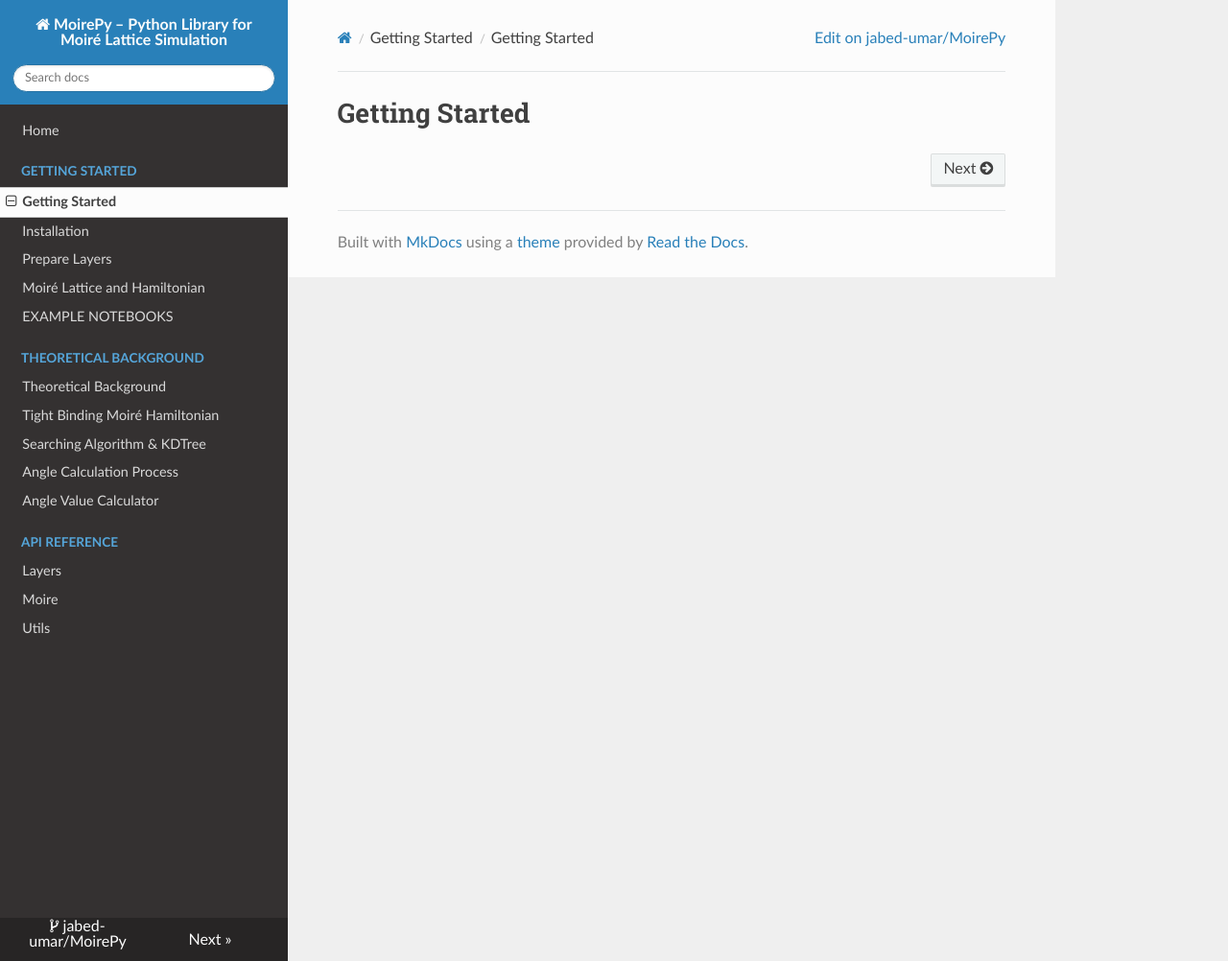
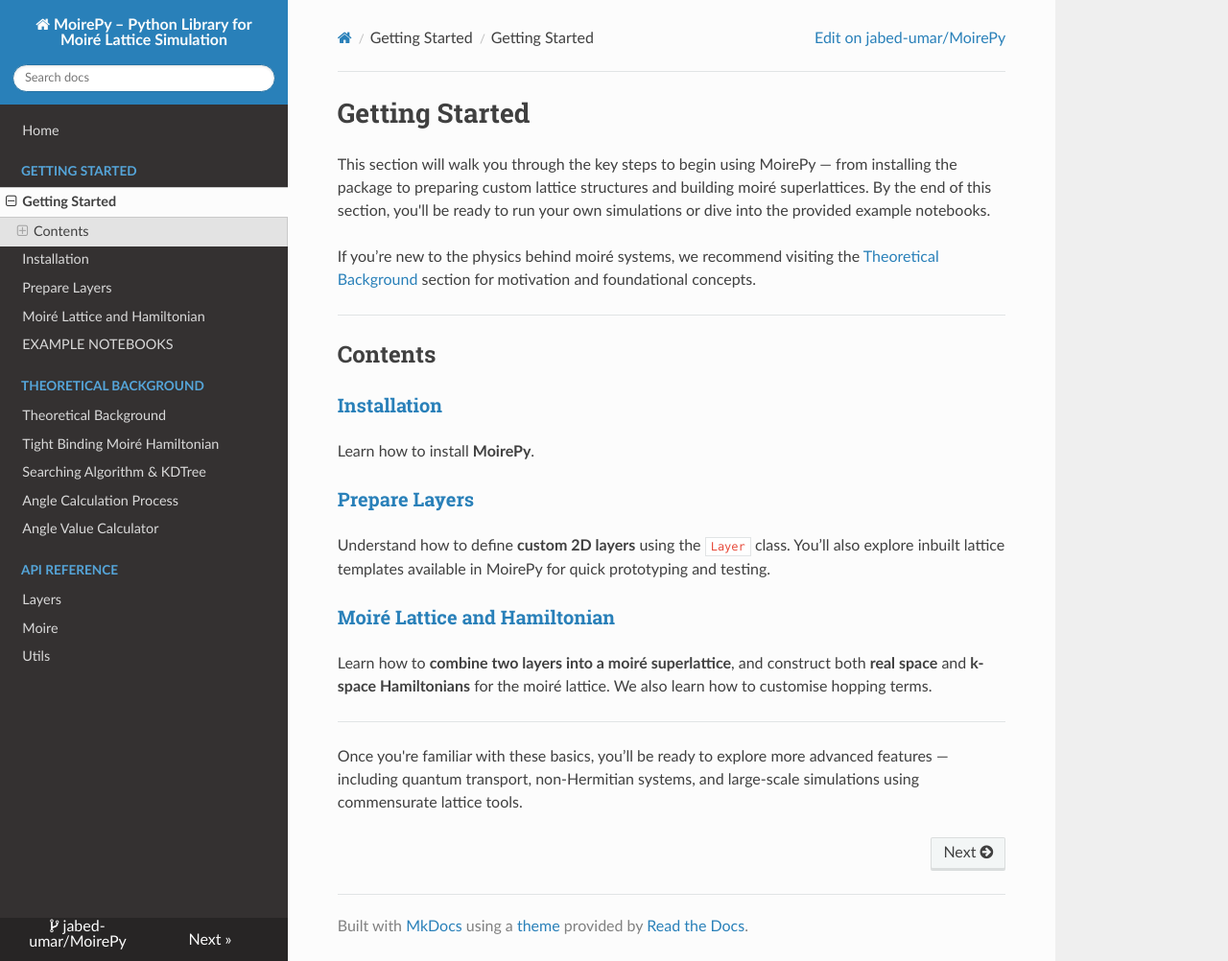
Before and after one commit to jabed-umar/MoirePy, an MkDocs documentation site: the page built from docs/getting_started/gs_intro.md, in a window 1280 px wide and 1002 px high. Shown: the whole window at 96% size. Built offline with MkDocs 1.6.1, drawn with Linux system fonts in a browser that asks for light colours; nearby versions of some CDN libraries.

Commit message:
docs almost ready

```diff
--- a/docs/getting_started/gs_intro.md
+++ b/docs/getting_started/gs_intro.md
@@ -1 +1,22 @@
 # Getting Started
+
+This section will walk you through the key steps to begin using MoirePy — from installing the package to preparing custom lattice structures and building moiré superlattices. By the end of this section, you'll be ready to run your own simulations or dive into the provided example notebooks.
+
+If you’re new to the physics behind moiré systems, we recommend visiting the [Theoretical Background](../theory/theory_intro.md) section for motivation and foundational concepts.
+
+---
+
+## Contents
+
+### [Installation](installation.md)
+Learn how to install **MoirePy**.
+
+### [Prepare Layers](prepare_layers.md)
+Understand how to define **custom 2D layers** using the `Layer` class. You’ll also explore inbuilt lattice templates available in MoirePy for quick prototyping and testing.
+
+### [Moiré Lattice and Hamiltonian](moire_lattice_and_hamiltonian.md)
+Learn how to **combine two layers into a moiré superlattice**, and construct both **real space** and **k-space Hamiltonians** for the moiré lattice. We also learn how to customise hopping terms.
+
+---
+
+Once you're familiar with these basics, you’ll be ready to explore more advanced features — including quantum transport, non-Hermitian systems, and large-scale simulations using commensurate lattice tools.
--- a/mkdocs.yml
+++ b/mkdocs.yml
@@ -16,20 +16,20 @@
 
   # logo: icon.png
 
-  icon:
-    admonition:
-      note: fontawesome/solid/note-sticky
-      abstract: fontawesome/solid/book
-      info: fontawesome/solid/circle-info
-      tip: fontawesome/solid/bullhorn
-      success: fontawesome/solid/check
-      question: fontawesome/solid/circle-question
-      warning: fontawesome/solid/triangle-exclamation
-      failure: fontawesome/solid/bomb
-      danger: fontawesome/solid/skull
-      bug: fontawesome/solid/robot
-      example: fontawesome/solid/flask
-      quote: fontawesome/solid/quote-left
+  # icon:
+  #   admonition:
+  #     note: fontawesome/solid/note-sticky
+  #     abstract: fontawesome/solid/book
+  #     info: fontawesome/solid/circle-info
+  #     tip: fontawesome/solid/bullhorn
+  #     success: fontawesome/solid/check
+  #     question: fontawesome/solid/circle-question
+  #     warning: fontawesome/solid/triangle-exclamation
+  #     failure: fontawesome/solid/bomb
+  #     danger: fontawesome/solid/skull
+  #     bug: fontawesome/solid/robot
+  #     example: fontawesome/solid/flask
+  #     quote: fontawesome/solid/quote-left
 
 
 plugins:
```
Also changed, not shown: README.md (+27 -18 lines), docs/getting_started/installation.md (+7 -0 lines), docs/routine/pop.py (deleted, +0 -118 lines), docs/theory/theory_intro.md (+20 -0 lines), 2 other files.
